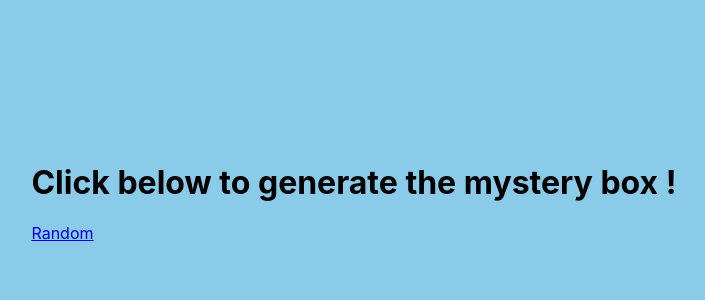
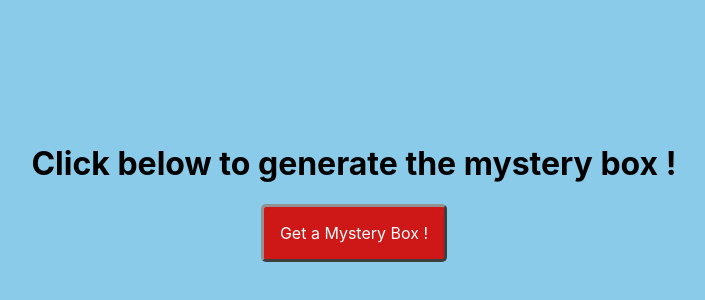
Before and after one commit to Meltwin/lego, a React (Create React App) app: page / in a window 1280 px wide. Shown: the part 208-508 px from the top of the page, without its empty margins (286-991 px from the left). Built offline with nearby package versions, Linux system fonts and the light colour scheme.

Commit message:
Button style

```diff
--- a/package.json
+++ b/package.json
@@ -15,6 +15,7 @@
     "react-dom": "^18.2.0",
     "react-router-dom": "^6.21.2",
     "react-scripts": "5.0.1",
+    "sass": "^1.69.7",
     "typescript": "^4.4.2",
     "web-vitals": "^2.1.0"
   },
--- a/src/button/ButtonPage.tsx
+++ b/src/button/ButtonPage.tsx
@@ -1,8 +1,9 @@
 import { NavLink } from "react-router-dom";
+import "./buttonpage.scss"
 
 export function ButtonPage() {
     return (<div className="button-page">
         <h1>Click below to generate the mystery box !</h1>
-        <NavLink to="random">Random</NavLink>
+        <NavLink to="random">Get a Mystery Box !</NavLink>
     </div>)
 }
--- a/src/button/buttonpage.css
+++ /dev/null
@@ -1,7 +0,0 @@
-.button-page {
-    display: flex;
-    flex-direction: column;
-    justify-content: center;
-    align-items: center;
-    text-align: center;
-}
--- /dev/null
+++ b/src/button/buttonpage.scss
@@ -0,0 +1,22 @@
+.button-page {
+    display: flex;
+    flex-direction: column;
+    justify-content: center;
+    align-items: center;
+    text-align: center;
+
+    a {
+        background-color: rgb(206, 23, 23);
+        border: 3px outset rgb(146, 146, 146);
+        padding: 1em;
+
+        color: white;
+        text-decoration: none;
+
+        border-radius: 5px;
+
+        &:hover {
+            background-color: rgb(172, 17, 17);
+        }
+    }
+}
```
Also changed, not shown: 1 other file (tests, documents, lock files or other folders).
